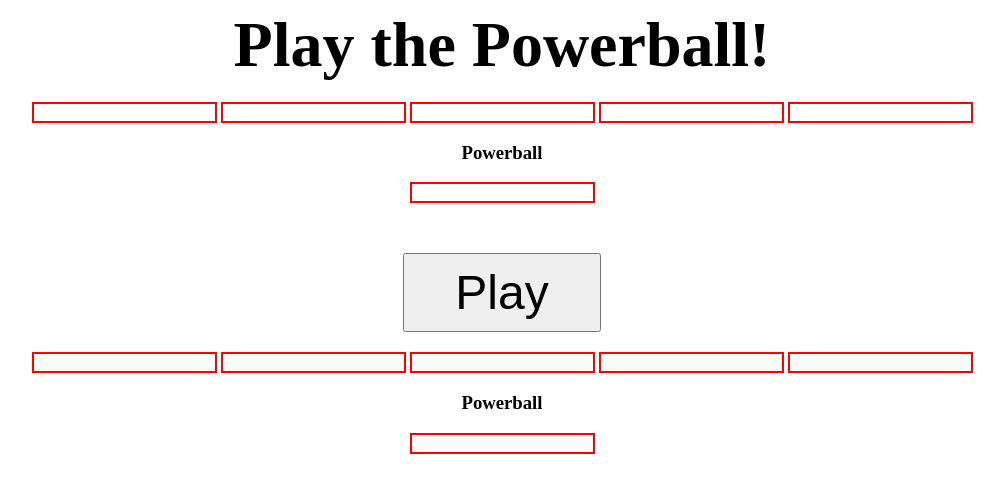
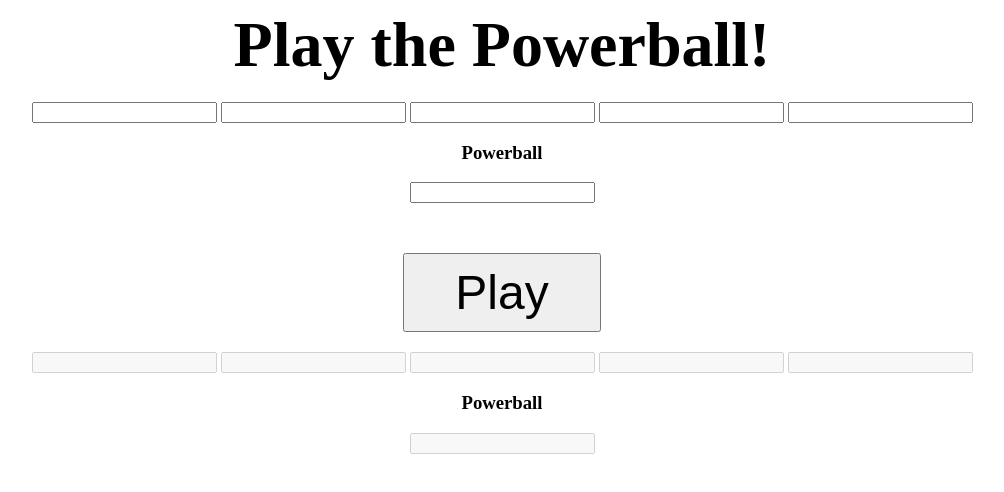
Before and after one commit to adam-beck/react-powerball, a React app: page / in a window 1280 px wide. Shown: the top 492 px of the page, without its empty margins (138-1142 px from the left). Built offline with nearby package versions, Linux system fonts and the light colour scheme.

Commit message:
Temp fix for border around numbers

```diff
--- a/src/components/Numbers/index.js
+++ b/src/components/Numbers/index.js
@@ -2,11 +2,11 @@
 import style from './style.css';
 import classnames from 'classnames';
 
-const matchingNumber = matching => {
+const matchingNumber = (matching, numbers) => {
   return classnames({
     [style.number]: true,
-    [style.matching]: matching,
-    [style.nonMatching]: !matching
+    [style.matching]: matching && numbers,
+    [style.nonMatching]: !matching && numbers
   });
 };
 
@@ -20,14 +20,14 @@
 
   return(
       <div className={style.ticket}>
-        <input onBlur={foo(setValues, 'w1')} className={matchingNumber(matching[0])} type="text" disabled={submitted} value={numbers && numbers[0]} />
-        <input onBlur={foo(setValues, 'w2')} className={matchingNumber(matching[1])} type="text" disabled={submitted} value={numbers && numbers[1]} />
-        <input onBlur={foo(setValues, 'w3')} className={matchingNumber(matching[2])} type="text" disabled={submitted} value={numbers && numbers[2]} />
-        <input onBlur={foo(setValues, 'w4')} className={matchingNumber(matching[3])} type="text" disabled={submitted} value={numbers && numbers[3]} />
-        <input onBlur={foo(setValues, 'w5')} className={matchingNumber(matching[4])} type="text" disabled={submitted} value={numbers && numbers[4]} />
+        <input onBlur={foo(setValues, 'w1')} className={matchingNumber(matching[0], numbers)} type="text" disabled={submitted} value={numbers && numbers[0]} />
+        <input onBlur={foo(setValues, 'w2')} className={matchingNumber(matching[1], numbers)} type="text" disabled={submitted} value={numbers && numbers[1]} />
+        <input onBlur={foo(setValues, 'w3')} className={matchingNumber(matching[2], numbers)} type="text" disabled={submitted} value={numbers && numbers[2]} />
+        <input onBlur={foo(setValues, 'w4')} className={matchingNumber(matching[3], numbers)} type="text" disabled={submitted} value={numbers && numbers[3]} />
+        <input onBlur={foo(setValues, 'w5')} className={matchingNumber(matching[4], numbers)} type="text" disabled={submitted} value={numbers && numbers[4]} />
         <div className={style.powerball}>
           <h3>Powerball</h3>
-          <input onBlur={foo(setValues, 'p1')} className={matchingNumber(matching[5])} type="text" disabled={submitted} value={powerball} />
+          <input onBlur={foo(setValues, 'p1')} className={matchingNumber(matching[5], numbers)} type="text" disabled={submitted} value={powerball} />
         </div>
       </div>
   );
```
